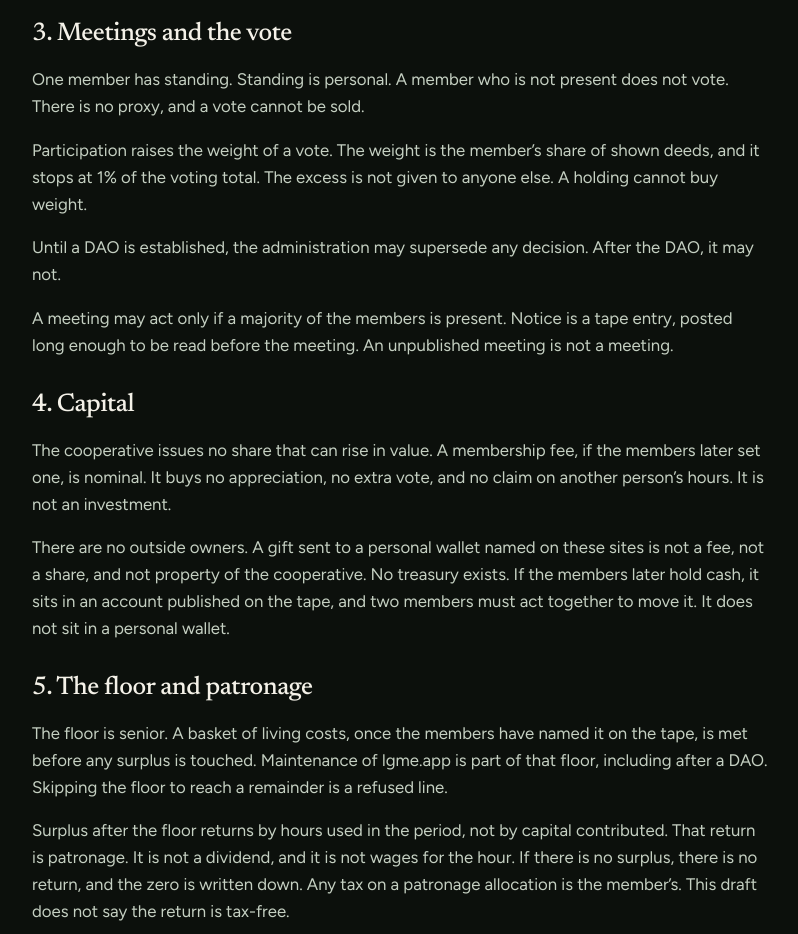
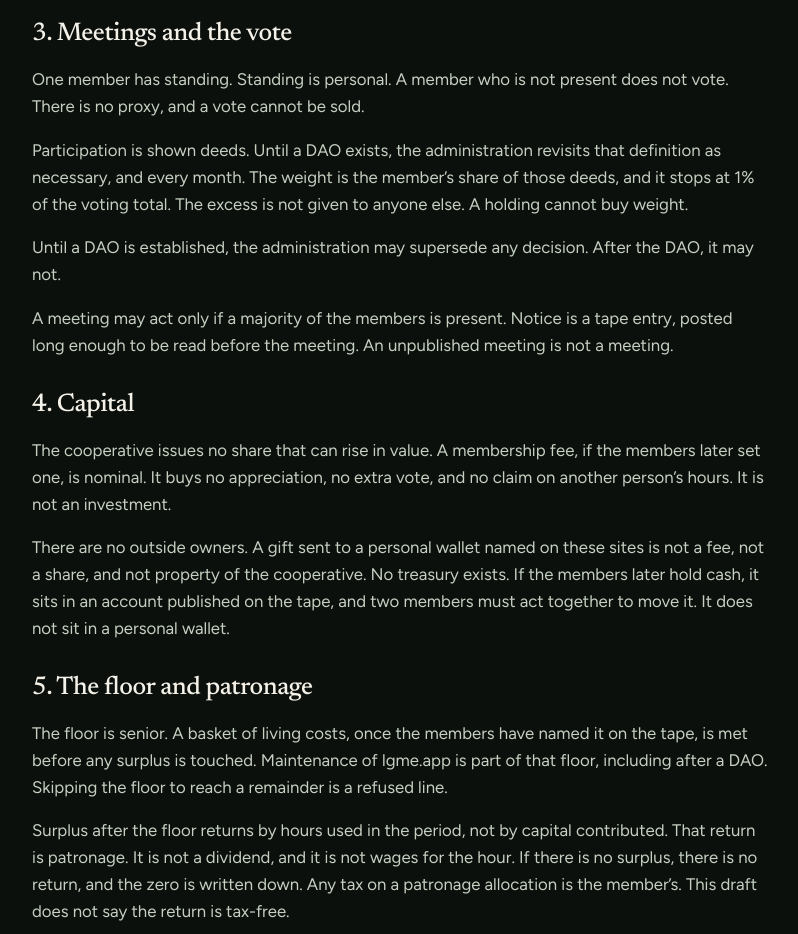
Before and after one commit to Cryptobusi/hederica, a website: page src/site/html/bylaws.html in a window 1280 px wide. Shown: the part 2220-3154 px from the top of the page, without its empty margins (240-1038 px from the left). Drawn offline with Linux system fonts and the light colour scheme.

Commit message:
Participation is shown deeds, revisited as necessary and every month until a DAO.

```diff
--- a/src/site/html/bylaws.html
+++ b/src/site/html/bylaws.html
@@ -87,7 +87,7 @@
 
   <h2>3. Meetings and the vote</h2>
   <p class="muted">One member has standing. Standing is personal. A member who is not present does not vote. There is no proxy, and a vote cannot be sold.</p>
-  <p class="muted">Participation raises the weight of a vote. The weight is the member’s share of shown deeds, and it stops at 1% of the voting total. The excess is not given to anyone else. A holding cannot buy weight.</p>
+  <p class="muted">Participation is shown deeds. Until a DAO exists, the administration revisits that definition as necessary, and every month. The weight is the member’s share of those deeds, and it stops at 1% of the voting total. The excess is not given to anyone else. A holding cannot buy weight.</p>
   <p class="muted">Until a DAO is established, the administration may supersede any decision. After the DAO, it may not.</p>
   <p class="muted">A meeting may act only if a majority of the members is present. Notice is a tape entry, posted long enough to be read before the meeting. An unpublished meeting is not a meeting.</p>
 
```
Also changed, not shown: src/site/html/sobeit.html (+1 -1 lines).
